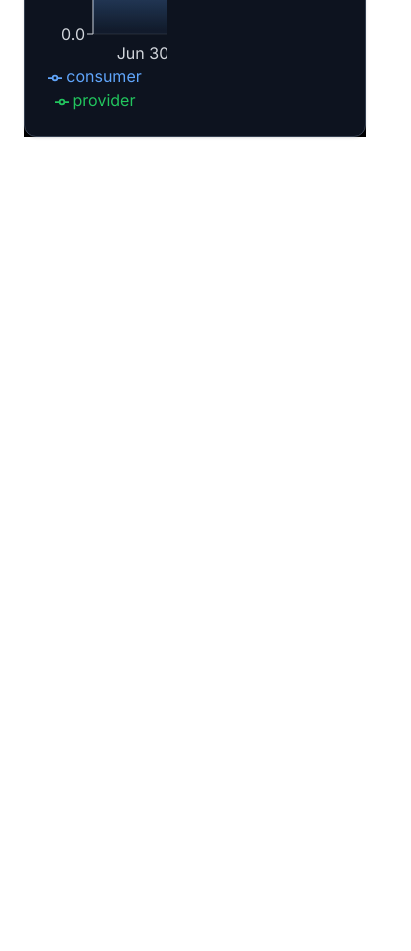
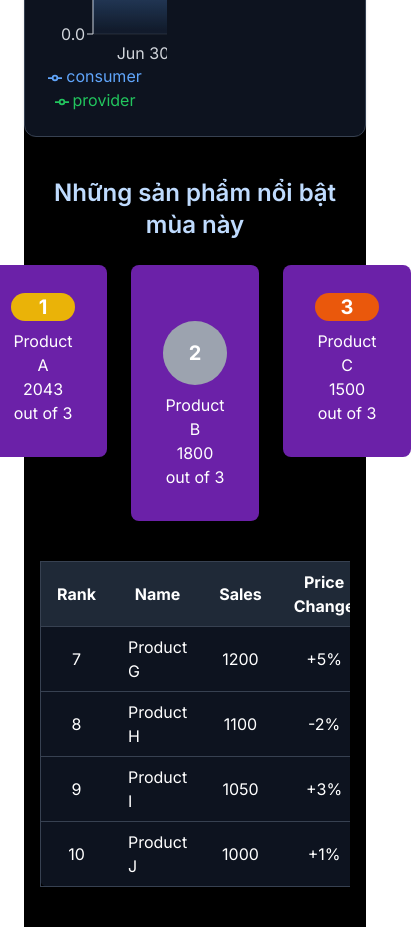
Before and after one commit to vbphuong/nextjs-dashboard, a Next.js app: page /dashboard/product in a window 390 px wide. Shown: the part 1420-2371 px from the top of the page, 411 px wide, since content can reach past the window. Before the commit the page ends 1581 px from the top, so only its background shows below. Built offline with nearby package versions, Linux system fonts and the light colour scheme; a web font is replaced by a local one.

Commit message:
doimaimotnguoi

```diff
--- a/app/dashboard/product/page.tsx
+++ b/app/dashboard/product/page.tsx
@@ -1,7 +1,8 @@
 'use client';
 
 import { motion } from 'framer-motion';
-import {FeedbackChart} from '@/app/ui/products/feedback-chart';
+import { FeedbackChart } from '@/app/ui/products/feedback-chart';
+import HighlightedProducts from '@/app/ui/products/highlighted-products';
 
 // Animation variants for the heading (word-by-word)
 const headingVariants = {
@@ -126,6 +127,9 @@ export default function FeedbackDashboardPage() {
           <FeedbackChart />
         </div>
       </section>
+
+      {/* Highlighted Products Section */}
+      <HighlightedProducts />
     </div>
   );
 }
--- /dev/null
+++ b/app/ui/products/highlighted-products.tsx
@@ -0,0 +1,92 @@
+'use client';
+
+import { motion } from 'framer-motion';
+
+// Animation variants for the cards (fade-in together)
+const cardVariants = {
+  hidden: { opacity: 0, y: 20 },
+  visible: {
+    opacity: 1,
+    y: 0,
+    transition: {
+      duration: 0.5,
+      ease: 'easeOut',
+      delay: 0.8,
+    },
+  },
+};
+
+export default function HighlightedProducts() {
+  // Podium data for top 3
+  const topThree = [
+    { rank: 1, name: 'Product A', score: 2043, color: 'bg-yellow-500' },
+    { rank: 2, name: 'Product B', score: 1800, color: 'bg-gray-400' },
+    { rank: 3, name: 'Product C', score: 1500, color: 'bg-orange-600' },
+  ];
+
+  // Table data for top 7 to 10
+  const topSevenToTen = [
+    { rank: 7, name: 'Product G', sales: 1200, priceChange: '+5%', rating: 4.2 },
+    { rank: 8, name: 'Product H', sales: 1100, priceChange: '-2%', rating: 4.0 },
+    { rank: 9, name: 'Product I', sales: 1050, priceChange: '+3%', rating: 4.1 },
+    { rank: 10, name: 'Product J', sales: 1000, priceChange: '+1%', rating: 3.9 },
+  ];
+
+  return (
+    <section className="flex flex-col items-center justify-start py-10 w-full max-w-7xl px-4">
+      <motion.h2
+        className="text-2xl md:text-3xl font-semibold text-center text-blue-200 mb-6"
+        initial="hidden"
+        whileInView="visible"
+        viewport={{ once: true, amount: 0.2 }}
+        variants={cardVariants}
+      >
+        Những sản phẩm nổi bật mùa này
+      </motion.h2>
+      {/* Podium for Top 3 */}
+      <div className="flex justify-center gap-6 mb-10">
+        {topThree.map((item, index) => (
+          <motion.div
+            key={index}
+            className={`w-32 h-48 flex flex-col items-center justify-end bg-purple-800 rounded-lg p-4 ${index === 1 ? 'h-64' : ''}`} // Middle (1st) is taller
+            initial="hidden"
+            whileInView="visible"
+            viewport={{ once: true, amount: 0.2 }}
+            variants={cardVariants}
+          >
+            <div className={`w-16 h-16 ${item.color} rounded-full flex items-center justify-center mb-2`}>
+              <span className="text-white font-bold text-xl">{item.rank}</span>
+            </div>
+            <p className="text-white text-center">{item.name}</p>
+            <p className="text-white text-center">{item.score} out of 3</p>
+          </motion.div>
+        ))}
+      </div>
+      {/* Table for Top 7 to 10 */}
+      <div className="w-full overflow-x-auto">
+        <table className="w-full text-white bg-gray-900/80 border border-gray-700 rounded-lg">
+          <thead>
+            <tr className="bg-gray-800">
+              <th className="px-4 py-2 border-b border-gray-700">Rank</th>
+              <th className="px-4 py-2 border-b border-gray-700">Name</th>
+              <th className="px-4 py-2 border-b border-gray-700">Sales</th>
+              <th className="px-4 py-2 border-b border-gray-700">Price Change</th>
+              <th className="px-4 py-2 border-b border-gray-700">Rating</th>
+            </tr>
+          </thead>
+          <tbody>
+            {topSevenToTen.map((item, index) => (
+              <tr key={index} className="hover:bg-gray-700">
+                <td className="px-4 py-2 border-b border-gray-700 text-center">{item.rank}</td>
+                <td className="px-4 py-2 border-b border-gray-700">{item.name}</td>
+                <td className="px-4 py-2 border-b border-gray-700 text-center">{item.sales}</td>
+                <td className="px-4 py-2 border-b border-gray-700 text-center">{item.priceChange}</td>
+                <td className="px-4 py-2 border-b border-gray-700 text-center">{item.rating}</td>
+              </tr>
+            ))}
+          </tbody>
+        </table>
+      </div>
+    </section>
+  );
+}
```
